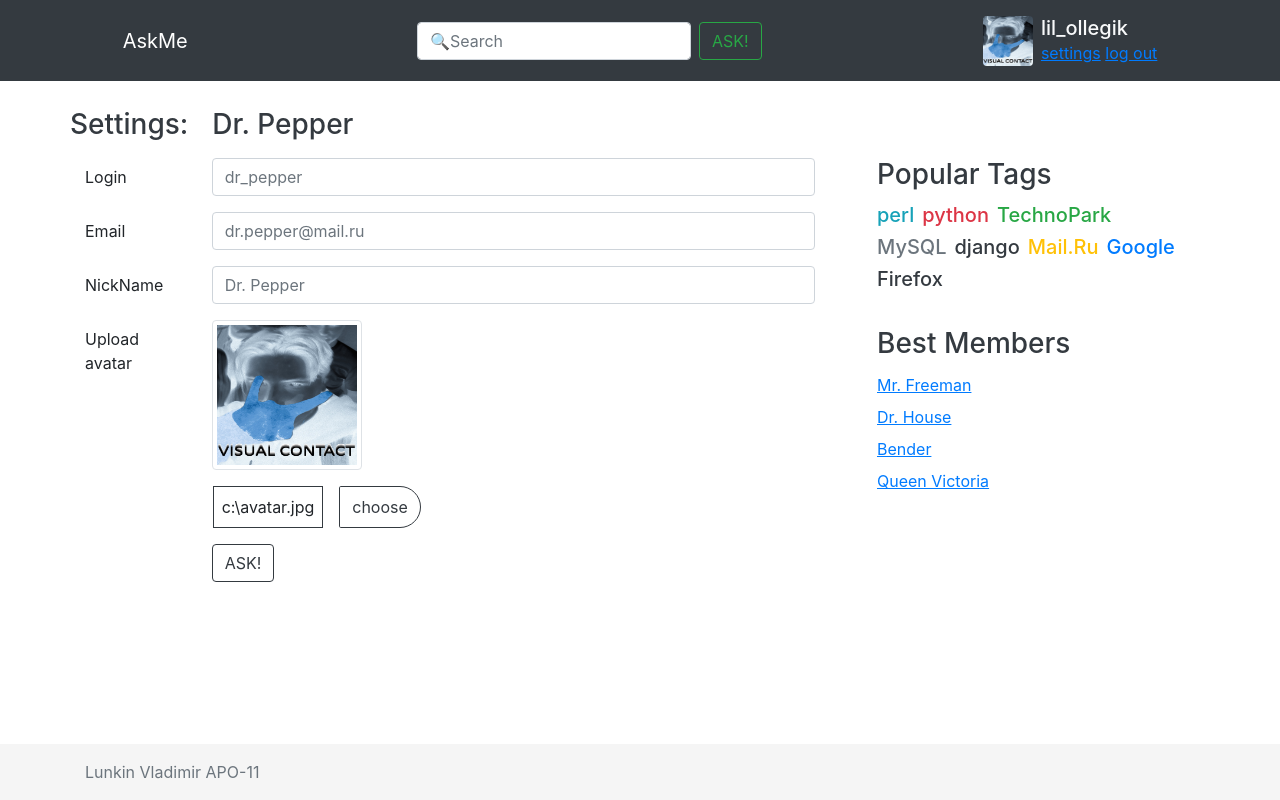
After one commit to VladimirLunkin/AskMe, a Django app: template AskMe/templates/settings.html in a window 1280 px wide. The commit adds this page. Run offline with Django 3.2, Linux system fonts and the light colour scheme; the template is opened without the code that fills it, so the values that code supplies are empty; some libraries are stand-ins or nearby versions.

Commit message:
added html page

```diff
--- a/AskMe/static/css/my.css
+++ b/AskMe/static/css/my.css
@@ -39,3 +39,13 @@ code {
   width: 50px;
   height: 50px;
 }
+
+.img-settings {
+    width: 150px;
+    height: 150px;
+}
+
+.right-rounded {
+    border-top-right-radius: 3rem!important;
+    border-bottom-right-radius: 3rem!important;
+}
--- /dev/null
+++ b/AskMe/templates/inc/base.html
@@ -0,0 +1,47 @@
+{% load static %}
+<!doctype html>
+<html lang="en" class="h-100">
+<head>
+	<meta charset="utf-8">
+	<title>AskMe Project</title>
+
+	<link href="{% static "css/bootstrap.min.css" %}" rel="stylesheet">
+	<link href="{% static "css/my.css" %}" rel="stylesheet">
+</head>
+<body class="d-flex flex-column h-100">
+	<header>
+		<nav class="navbar navbar-dark d-flex justify-content-between justify-content-md-around fixed-top bg-dark">
+			<a class="navbar-brand" href="/">AskMe</a>
+			<form class="d-flex mt-md-0">
+				<div class="flex-fill mr-2 my-2 my-md-0">
+					<input class="form-control" type="text" placeholder="&#128269;Search" aria-label="Search">
+				</div>
+				<button class="flex-fill btn btn-outline-success my-2 my-md-0" type="submit">ASK!</button>
+			</form>
+			{% block navbar %}
+			{% endblock navbar %}
+		</nav>
+	</header>
+
+	<main role="main" class="flex-shrink-0">
+		<div class="container mt-5">
+			{% block heading %}
+			{% endblock heading %}
+			<div class="row">
+				<div class="col-8">
+					{% block content %}
+					{% endblock content %}
+				</div>
+				<div class="col-4">
+					{% include 'inc/right.html' %}
+				</div>
+			</div>
+		</div>
+	</main>
+
+	{% include 'inc/footer.html' %}
+	<script src="js/jquery.min.js"></script>
+	<script src="js/popper.min.js"></script>
+	<script src="js/bootstrap.js"></script>
+</body>
+</html>
--- /dev/null
+++ b/AskMe/templates/inc/footer.html
@@ -0,0 +1,5 @@
+<footer class="footer fixed-bottom py-3">
+    <div class="container">
+        <span class="text-muted">Lunkin Vladimir APO-11</span>
+    </div>
+</footer>
--- /dev/null
+++ b/AskMe/templates/inc/right.html
@@ -0,0 +1,24 @@
+<div class="d-flex flex-column ml-4">
+    <div class="p-2 mb-2">
+        <h3 class="text-dark">Popular Tags</h3>
+        <div class="d-flex flex-wrap h5">
+            <a class="my-1 mr-2 text-info" href="#">perl</a>
+            <a class="my-1 mr-2 text-danger" href="#">python</a>
+            <a class="my-1 mr-2 text-success" href="#">TechnoPark</a>
+            <a class="my-1 mr-2 text-muted" href="#">MySQL</a>
+            <a class="my-1 mr-2 text-dark" href="#">django</a>
+            <a class="my-1 mr-2 text-warning" href="#">Mail.Ru</a>
+            <a class="my-1 mr-2 " href="#">Google</a>
+            <a class="my-1 mr-2 text-dark" href="#">Firefox</a>
+        </div>
+    </div>
+    <div class="p-2">
+        <div class="list-group list-group-flush">
+            <h3 class="text-dark">Best Members</h3>
+            <a href="#" class="my-1"><u>Mr. Freeman</u></a>
+            <a href="#" class="my-1"><u>Dr. House</u></a>
+            <a href="#" class="my-1"><u>Bender</u></a>
+            <a href="#" class="my-1"><u>Queen Victoria</u></a>
+        </div>
+    </div>
+</div>
--- /dev/null
+++ b/AskMe/templates/settings.html
@@ -0,0 +1,93 @@
+{% extends 'inc/base.html' %}
+{% load static %}
+
+{% block navbar %}
+<div style="margin-right: 200px" class="mr-md-0 d-flex mt-md-2">
+	<div class="row mx-2">
+		<img src="{% static "img/avatar.jpg" %}" class="avatar-img rounded">
+	</div>
+	<div class="d-flex flex-column bd-highlight mb-2">
+		<div>
+			<a href="#" class="h5 text-light bg-dark">lil_ollegik</a>
+		</div>
+		<div class="d-flex justify-content-start">
+			<a href="/settings/"><u>settings</u></a>
+			&nbsp;
+			<a href="#"><u>log out</u></a>
+		</div>
+	</div>
+</div>
+{% endblock navbar %}
+
+{% block heading %}
+<div class="row mt-5 mt-md-0">
+    <div class="mr-4 h3 text-dark">Settings:</div>
+    <span class="h3 text-dark">Dr. Pepper</span>
+</div>
+{% endblock heading %}
+
+{% block content %}
+<form>
+    <div class="form-group row mt-2">
+        <label for="inputLogin" class="col-sm-2 col-form-label">Login</label>
+        <div class="col-sm-10">
+            <input type="email" class="form-control" id="inputLogin" placeholder="dr_pepper">
+        </div>
+    </div>
+    <div class="form-group row mt-2">
+        <label for="inputEmail" class="col-sm-2 col-form-label">Email</label>
+        <div class="col-sm-10">
+            <input type="email" class="form-control" id="inputEmail" placeholder="dr.pepper@mail.ru">
+        </div>
+    </div>
+    <div class="form-group row">
+        <label for="inputNickName" class="col-sm-2 col-form-label">NickName</label>
+        <div class="col-sm-10">
+            <input type="password" class="form-control" id="inputNickName" placeholder="Dr. Pepper">
+        </div>
+    </div>
+    <div class="form-group row">
+        <label for="inputTags" class="col-sm-2 col-form-label">Upload avatar</label>
+        <div class="col-sm-10 d-flex flex-column">
+            <img src="{% static "img/avatar.jpg" %}" alt="..." class="img-settings img-thumbnail">
+            <div class="row mt-3">
+                <span class="border border-dark py-2 px-2 mx-3" id="inputTags">c:\avatar.jpg</span>
+                <button type="submit" class="btn btn-outline-dark rounded-left right-rounded">choose</button>
+            </div>
+        </div>
+    </div>
+    <div class="form-group row">
+        <div class="col-sm-2"></div>
+        <div class="col-sm-2">
+            <button type="submit" class="btn btn-outline-dark">ASK!</button>
+        </div>
+    </div>
+</form>
+{% endblock content %}
+
+{% block right %}
+<div class="d-flex flex-column ml-4">
+    <div class="p-2 mb-2">
+        <h3 class="text-dark">Popular Tags</h3>
+        <div class="d-flex flex-wrap h5">
+            <a class="my-1 mr-2 text-info" href="#">perl</a>
+            <a class="my-1 mr-2 text-danger" href="#">python</a>
+            <a class="my-1 mr-2 text-success" href="#">TechnoPark</a>
+            <a class="my-1 mr-2 text-muted" href="#">MySQL</a>
+            <a class="my-1 mr-2 text-dark" href="#">django</a>
+            <a class="my-1 mr-2 text-warning" href="#">Mail.Ru</a>
+            <a class="my-1 mr-2 " href="#">Google</a>
+            <a class="my-1 mr-2 text-dark" href="#">Firefox</a>
+        </div>
+    </div>
+    <div class="p-2">
+        <div class="list-group list-group-flush">
+            <h3 class="text-dark">Best Members</h3>
+            <a href="#" class="my-1"><u>Mr. Freeman</u></a>
+            <a href="#" class="my-1"><u>Dr. House</u></a>
+            <a href="#" class="my-1"><u>Bender</u></a>
+            <a href="#" class="my-1"><u>Queen Victoria</u></a>
+        </div>
+    </div>
+</div>
+{% endblock right %}
```
Also changed, not shown: AskMe/AskMe/settings.py (+6 -1 lines), AskMe/AskMe/urls.py (+7 -0 lines), AskMe/app/views.py (+14 -1 lines), AskMe/templates/add_ask.html (added, +41 -0 lines), AskMe/templates/inc/nav_authorization.html (added, +7 -0 lines), AskMe/templates/inc/navbar.html (added, +25 -0 lines), AskMe/templates/index.html (+13 -51 lines), AskMe/templates/log_in.html (added, +33 -0 lines), AskMe/templates/register.html (added, +39 -0 lines), AskMe/templates/inc/nav_account.html (added), 1 other file.
